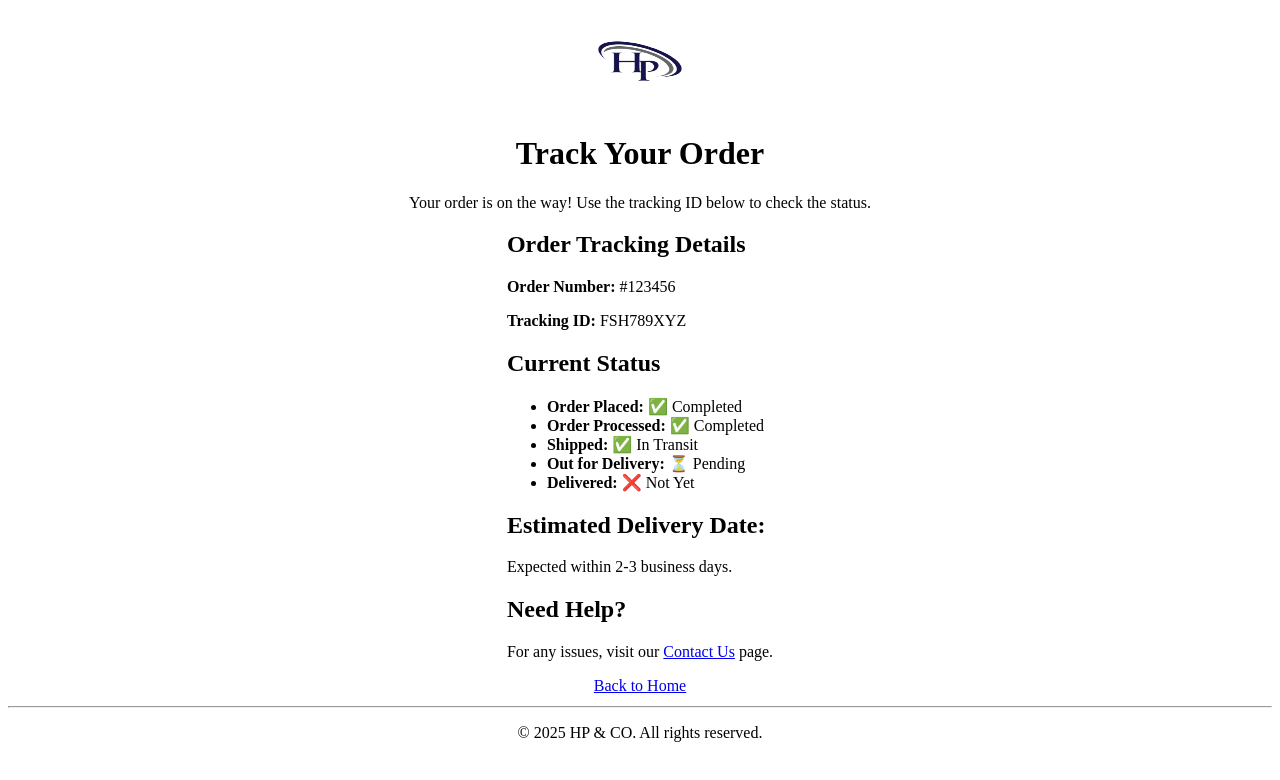
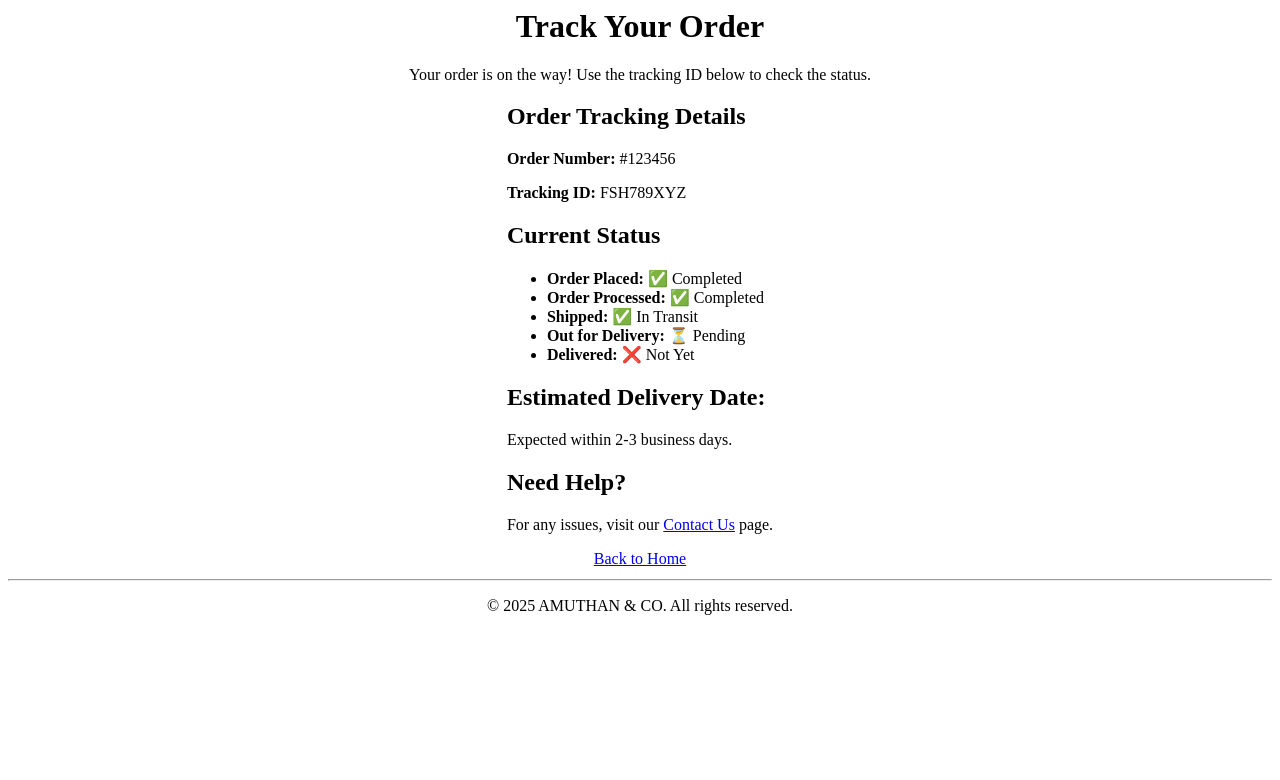
Before and after one commit to C-P-AMUTHAN/Elite-HTML-Project, a plain HTML site: page tracking.html in a window 1280 px wide. Drawn offline with Linux system fonts and the light colour scheme.

Commit message:
Update tracking.html

```diff
--- a/tracking.html
+++ b/tracking.html
@@ -1,17 +1,8 @@
 <html>
 <head>
-    <title>Track Order - HP & CO</title>
+    <title>Track Order - AMUTHAN & CO</title>
 </head>
 <body>
-
-    <!-- Store Logo -->
-    <table width="100%" border="0">
-        <tr>
-            <td align="center">
-                <img src="images/logo.png" alt="HP & CO Logo" width="150" height="100">
-            </td>
-        </tr>
-    </table>
 
     <h1 align="center">Track Your Order</h1>
     <p align="center">Your order is on the way! Use the tracking ID below to check the status.</p>
@@ -45,7 +36,7 @@
     </table>
 
     <hr>
-    <p align="center">&copy; 2025 HP & CO. All rights reserved.</p>
+    <p align="center">&copy; 2025 AMUTHAN & CO. All rights reserved.</p>
 
 </body>
 </html>
```
